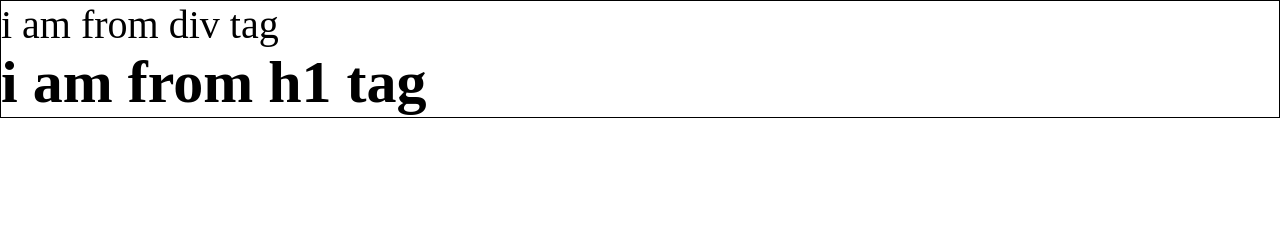
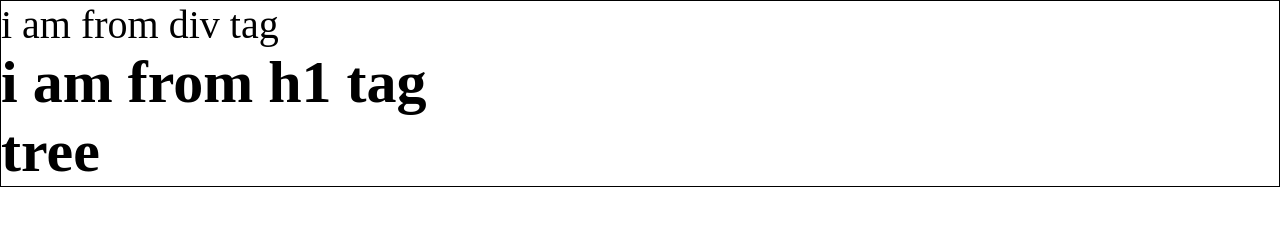
Before and after one commit to Shilpa-1991/practiceGithub, a plain HTML site: page index.html in a window 1280 px wide. Drawn offline with Linux system fonts and the light colour scheme.

Commit message:
second commit for index.html

```diff
--- a/index.html
+++ b/index.html
@@ -10,6 +10,7 @@
         <div>
             i am from div tag
            <h1> i am from h1 tag</h1>
+           <h2>tree</h2>
         </div>
     </body>
 </html>
```
